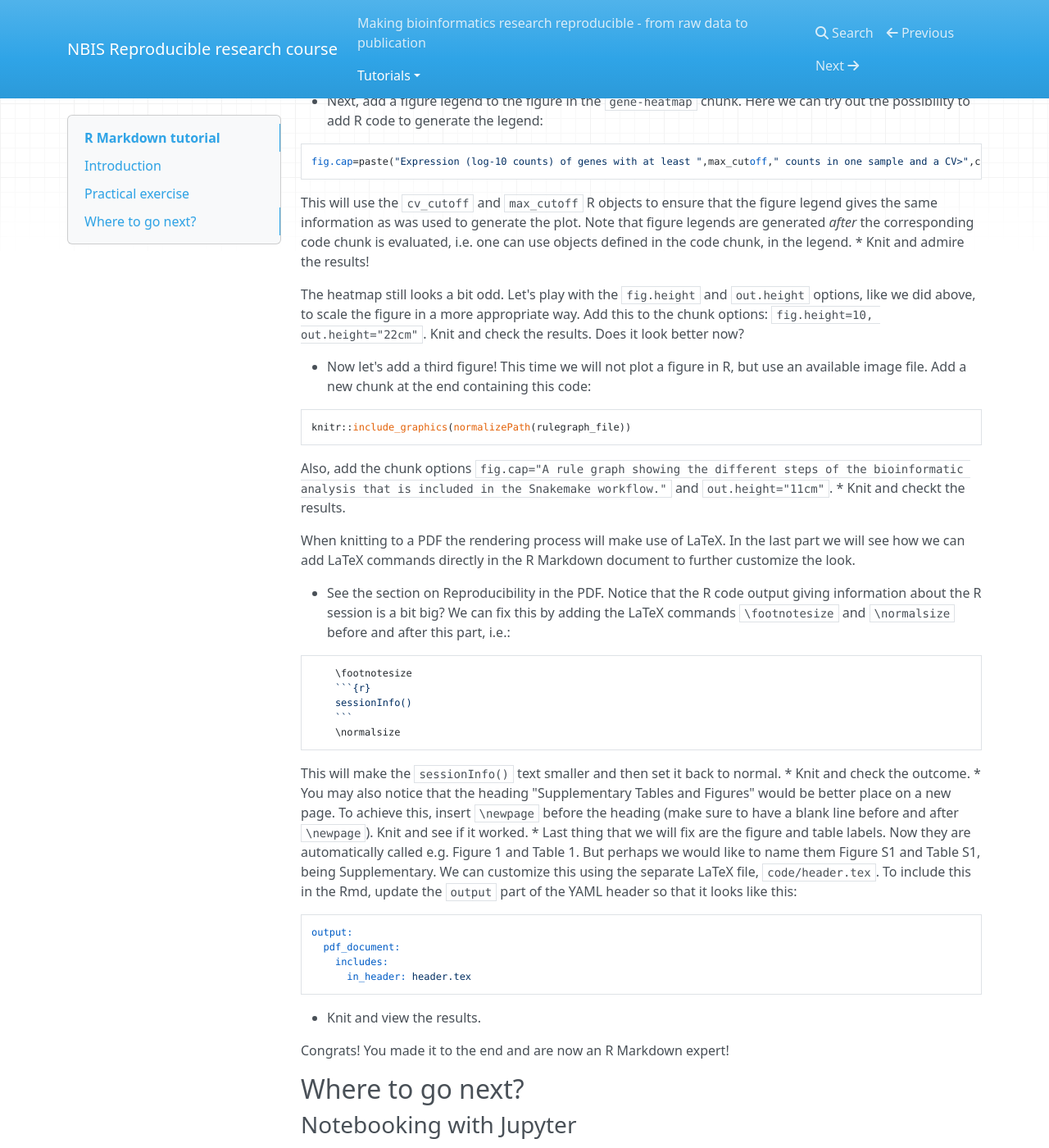
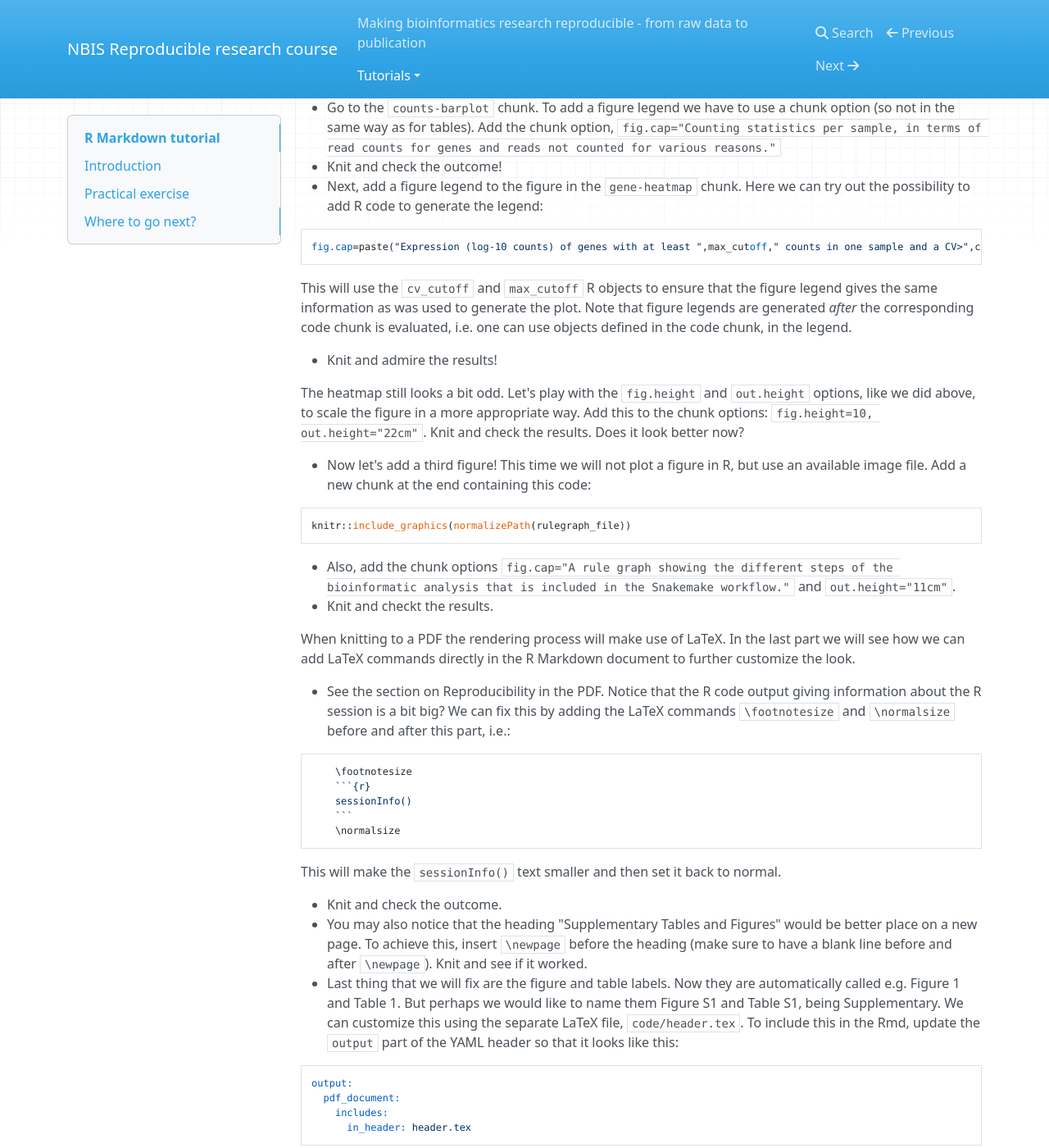
Before and after one commit to NBISweden/workshop-reproducible-research, an MkDocs documentation site: the page built from docs/rmarkdown.md, in a window 1280 px wide and 1400 px high, scrolled down 10353 px. Shown: the whole window at 82% size. Built offline with MkDocs 1.6.1, drawn with Linux system fonts in a browser that asks for light colours; nearby versions of some CDN libraries; old or Windows-style settings are respelled for this version of MkDocs; some of the changed text lies outside the part shown.

Commit message:
fix md syntax

`````diff
--- a/docs/rmarkdown.md
+++ b/docs/rmarkdown.md
@@ -131,22 +132,27 @@ Below are listed some useful chunk options related to evaluating and displaying
 | `message = FALSE` | Prevents messages that are generated by code from appearing in the finished file. |
 | `warning = FALSE` | Prevents warnings that are generated by code from appearing in the finished. |
 
-Go back to your template R Markdown document in RStudio and locate the (`cars`) code chunk:
+* Go back to your template R Markdown document in RStudio and locate the (`cars`) code chunk.
 * Add the option `echo=FALSE`:
+
 ````
 ```{r cars, echo=FALSE}
 summary(cars)
 ```
 ````
-Guess how this will affect the final file. Press Knit and look at the generated file. Were you right?
+
+* Guess how this will affect the final file. Press Knit and look at the generated file. Were you right?
 * Remove the `echo=FALSE` option and add `eval=FALSE` instead:
+
 ````
 ```{r cars, eval=FALSE}
 summary(cars)
 ```
 ````
-Guess how this will affect the final file. Press Knit and look at the generated file. Were you right?
+
+* Guess how this will affect the final file. Press Knit and look at the generated file. Were you right?
 * Remove the `eval=FALSE` option and add `include=FALSE` instead:
+
 ````
 ```{r cars, include=FALSE}
 summary(cars)
@@ -161,28 +167,34 @@ There are also some chunk options related to plots:
 | `out.height="10cm", out.width="8cm"` | Scale plot to 10x8 cm in the final output file. |
 | `fig.cap="This is a plot."` | Adds a figure caption.
 
-Go back to your template R Markdown document in RStudio and locate the (`pressure`) code chunk:
+* Go back to your template R Markdown document in RStudio and locate the (`pressure`) code chunk.
 * Add the `fig.width` and `fig.height` options as below:
+
 ````
 ```{r pressure, echo=FALSE, fig.width=6, fig.height=4}
 plot(pressure)
 ```
 ````
-Press Knit and look at the output. Can you notice any difference?
+
+* Press Knit and look at the output. Can you notice any difference?
 * Now add a whole new code chunk to the end of the document. Give it the name `pressure2` (code chunks have to have unique names, or no name). Add the `fig.width` and `out.width` options like this:
+
 ````
 ```{r pressure2, echo=FALSE, fig.width=9, out.width="560px"}
 plot(pressure)
 ```
 ````
-Press Knit and look at the output. Notice the difference between the two plots? In the second chunk we have first plotted a figure that is a fair bit larger (9 inches wide) than that in the first chunk. Next we have down-sized it in the final output, using the `out.width` option. (Here we need to use a size metric recognized by the output format, in this case "560px" which works for HTML.)
+
+* Press Knit and look at the output. Notice the difference between the two plots? In the second chunk we have first plotted a figure that is a fair bit larger (9 inches wide) than that in the first chunk. Next we have down-sized it in the final output, using the `out.width` option. (Here we need to use a size metric recognized by the output format, in this case "560px" which works for HTML.)
 
 Have you noticed the first chunk?
+
 ````
 ```{r setup, include=FALSE}
 knitr::opts_chunk$set(echo = TRUE)
 ```
 ````
+
 In this way we can set global chunk options, i.e. defaults for all chunks. In this example, `echo` will always be set to `TRUE`, unless otherwise specified in individual chunks.
 
 * For more chunk options, have a look at page 2-3 of this [reference](https://www.rstudio.com/wp-content/uploads/2015/03/rmarkdown-reference.pdf).
@@ -231,6 +243,7 @@ params:
   color: blue
 ---
 ```
+
 * So now we have two parameters that we can use in the code! Modify the `pressure` code chunk so that it looks like this:
 
 ````
@@ -238,12 +251,16 @@ params:
 plot(get(params$data), col=params$color)
 ```
 ````
-* This will plot the dataset `cars` using the color `blue`. Knit and see what happens!
+This will plot the dataset `cars` using the color `blue`.
+
+* Knit and see what happens!
 * Now go back to the YAML header and change the `params` section to:
+
 ```yaml
 data: pressure
 color: red
 ```
+
 * Knit and see what happens!
 
 Later, we will learn how to set parameters using an external command.
@@ -267,6 +284,7 @@ Below are a few practical things regarding working with R Markdown documents:
   - `params` - change parameter defaults. Note that only parameters already listed in the YAML header can be set, no new parameters can be defined.
 
 Try to use the `render` command to knit your template R Markdown document and set the two parameters `data` and `color`. Hint: the `params` argument should be a list, so e.g.:
+
 ```
 rmarkdown::render("my_file.Rmd", params=list(data="cars", color="green"))
 ```
@@ -286,10 +304,12 @@ rmarkdown::render("my_file.Rmd", params=list(data="cars", color="green"))
 R Markdown makes your analysis more reproducible by connecting your code, figures and descriptive text. You can use it to make reproducible reports, rather than e.g. copy-pasting figures into a Word document. You can also use it as a notebook, in the same way as lab notebooks are used in a wetlab setting.
 
 In this exercise we will use R Markdown to make a reproducible report in form of a Supplementary Material PDF for the MRSA project. The benefits of having a reproducible Supplementary Material includes:
+
 * It is transparent how the text, tables and figures were produced
 * If you get reviewer comments you can easily update your code and regenerate the Supplementary Material with the run of a command.
 
 Before you start:
+
 * Make sure that your working directory in R is `rmarkdown/`
 * Open the file `rmarkdown/code/supplementary_material.Rmd`
 
@@ -302,6 +322,7 @@ biocLite("pheatmap")
 biocLite("rtracklayer")
 biocLite("GEOquery")
 ```
+
 * Let's start by adding a YAML header to the top of the file:
 
 ```yaml
@@ -312,6 +333,7 @@ date: "`r format(Sys.time(), '%d %B, %Y')`"
 output: pdf_document
 ---
 ```
+
 You can change the author list if you want to. Here, we have added some r code that will print the date to the front page, so that we know what day the report was generated. Also note that the output format is now set to `pdf_document`.
 
 * Add the following parameters:
@@ -327,7 +349,6 @@ params:
 In particular, make it a practice to keep track of all input files and add them as parameters rather than hard-coding them later in the R code.
 
 * Next, take a look at the `dependencies`, `read_params`, and `read_data` chunks. They load the required packages, reads the parameters and stores them in R objects to be used later in the code, and reads the data in the counts file, the multiqc file, as well as fetches meta data from GEO. These chunks are provided as is, and you do not need to edit them.
-
 * Below these chunks there is some markdown text that contains the Supplementary Methods section. Note the use of section headers using `#` and `##`.
 * The `session_info` chunk prints information regarding R version and which packages and versions that are used.
 * Finally, there is a Supplementary Tables and Figures section. This contains 4 code chunks, each for a specific table or figure. Have a quick look at the code and see if you can figure out what it does. Don't worry if you can't understand everything.
@@ -338,14 +359,15 @@ rmarkdown::render("code/supplementary_material.Rmd",
                   output_dir="results",
                   knit_root_dir="../")
 ```
+
 The reason for this is that we can then redirect the output PDF file to be saved in the `results/` directory. The `knit_root_dir` argument is needed in order to use the `rmarkdown` directory as the working directory for running the R code in the Rmd file, rather than `rmarkdown/code` which would be the default (same directory as the Rmd file itself). It is good practice to write all code as if it would be executed from the project root directory (`rmarkdown/` in this case). You can see that we have specified the files in `params` with relative paths from the project root directory.
 
 * Take a look at the output. You should find the PDF file in the `results` directory.
 
 You will probably get a good idea of the contents of the file, but the tables look weird and the figures could be better formatted!
+Let's start by adjusting the figures.
 
-Let's start by adjusting the figures. Locate the `setup` chunk. Here, we have already set `echo = FALSE`.
-* Let's add some default figure options: `fig.height=6, fig.width=6, fig.align='center', fig.pos="h"`.
+* Locate the `setup` chunk. Here, we have already set `echo = FALSE`. Let's add some default figure options: `fig.height=6, fig.width=6, fig.align='center', fig.pos="h"`.
 
 This will make the figures slightly smaller than default, center them, and position them in the order and context they appear in the text (otherwise, they may be placed automatically were there is a natural space in the document).
 
@@ -354,15 +376,19 @@ This will make the figures slightly smaller than default, center them, and posit
 Let's improve the tables! We have not talked about tables before. There are several options to print tables, here we will use the `kable` function which is part of the `knitr` package.
 
 * Go to the `sample-info` chunk. Replace the last line, `d`, with:
+
 ```
 knitr::kable(d)
 ```
+
 * Knit again and look at the result. You should see a formatted table.
 * The column names can be improved. And we could use a Table legend. Add the following:
+
 ```
 knitr::kable(d, caption="Sample info",
       col.names=c("SRR", "GEO", "Strain", "Treatment"))
 ```
+
 * Knit and check the result.
 * Try to fix the table in the `qc-stats` chunk in the same manner. The colnames are fine here, so no need to bother changing them, but add a table legend: "QC stats from FastQC". Knit and check your results.
 
@@ -371,24 +397,30 @@ Let's move on to the figures!
 * Go to the `counts-barplot` chunk. To add a figure legend we have to use a chunk option (so not in the same way as for tables). Add the chunk option, `fig.cap="Counting statistics per sample, in terms of read counts for genes and reads not counted for various reasons."`
 * Knit and check the outcome!
 * Next, add a figure legend to the figure in the `gene-heatmap` chunk. Here we can try out the possibility to add R code to generate the legend:
+
 ```
 fig.cap=paste("Expression (log-10 counts) of genes with at least ",max_cutoff," counts in one sample and a CV>",cv_cutoff,".",sep="")
 ```
+
 This will use the `cv_cutoff` and `max_cutoff` R objects to ensure that the figure legend gives the same information as was used to generate the plot. Note that figure legends are generated *after* the corresponding code chunk is evaluated, i.e. one can use objects defined in the code chunk, in the legend.
+
 * Knit and admire the results!
 
 The heatmap still looks a bit odd. Let's play with the `fig.height` and `out.height` options, like we did above, to scale the figure in a more appropriate way. Add this to the chunk options: `fig.height=10, out.height="22cm"`. Knit and check the results. Does it look better now?
 
 * Now let's add a third figure! This time we will not plot a figure in R, but use an available image file. Add a new chunk at the end containing this code:
+
 ```
 knitr::include_graphics(normalizePath(rulegraph_file))
 ```
-Also, add the chunk options `fig.cap="A rule graph showing the different steps of the bioinformatic analysis that is included in the Snakemake workflow."` and `out.height="11cm"`.
+
+* Also, add the chunk options `fig.cap="A rule graph showing the different steps of the bioinformatic analysis that is included in the Snakemake workflow."` and `out.height="11cm"`.
 * Knit and checkt the results.
 
 When knitting to a PDF the rendering process will make use of LaTeX. In the last part we will see how we can add LaTeX commands directly in the R Markdown document to further customize the look.
 
 * See the section on Reproducibility in the PDF. Notice that the R code output giving information about the R session is a bit big? We can fix this by adding the LaTeX commands `\footnotesize` and `\normalsize` before and after this part, i.e.:
+
 ````
     \footnotesize
     ```{r}
@@ -396,10 +428,13 @@ When knitting to a PDF the rendering process will make use of LaTeX. In the last
     ```
     \normalsize
 ````
+
 This will make the `sessionInfo()` text smaller and then set it back to normal.
+
 * Knit and check the outcome.
 * You may also notice that the heading "Supplementary Tables and Figures" would be better place on a new page. To achieve this, insert `\newpage` before the heading (make sure to have a blank line before and after `\newpage`). Knit and see if it worked.
 * Last thing that we will fix are the figure and table labels. Now they are automatically called e.g. Figure 1 and Table 1. But perhaps we would like to name them Figure S1 and Table S1, being Supplementary. We can customize this using the separate LaTeX file, `code/header.tex`. To include this in the Rmd, update the `output` part of the YAML header so that it looks like this:
+
 ```yaml
 output:
   pdf_document:
`````
Also changed, not shown: other parts of docs/rmarkdown.md (+3 -2 lines).
